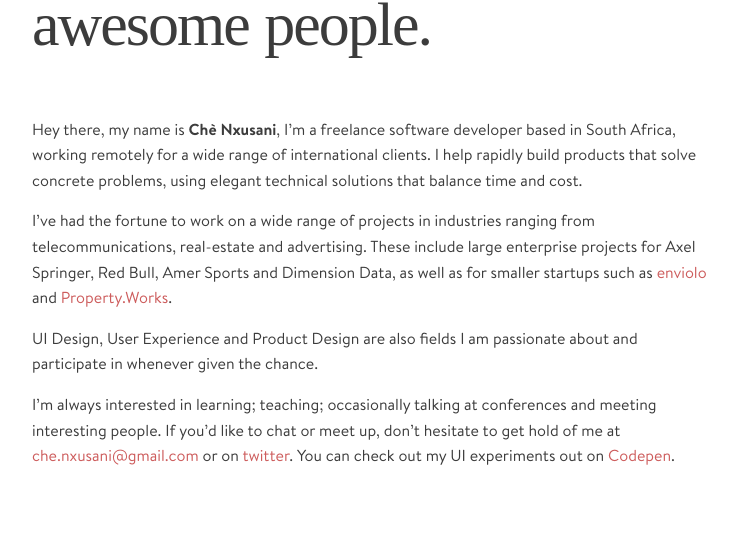
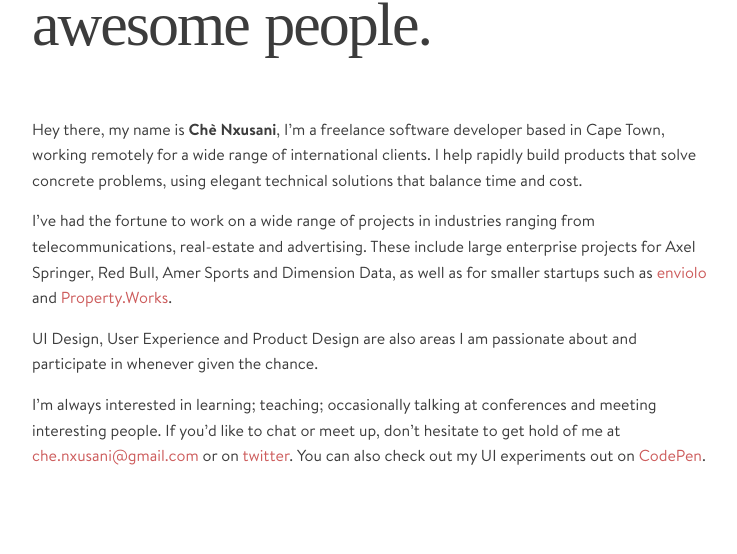
Before and after one commit to codedependant/codedependant.github.io, a Jekyll site: the page built from index.html, in a window 1280 px wide. Shown: the part 187-741 px from the top of the page, without its empty margins (268-1005 px from the left). Built offline with Jekyll 4.4.1, drawn with Linux system fonts in a browser that asks for light colours; some web fonts are replaced.

Commit message:
updated site

```diff
--- a/index.html
+++ b/index.html
@@ -13,14 +13,14 @@ permalink: /
 
   <div>
 
-  <p>Hey there, my name is <b>Chè Nxusani</b>, I’m a freelance software developer based in South Africa, working remotely for a wide range of international clients. I help rapidly build products that solve concrete problems, using elegant technical solutions that balance time and cost.</p>
+  <p>Hey there, my name is <b>Chè Nxusani</b>, I’m a freelance software developer based in Cape Town, working remotely for a wide range of international clients. I help rapidly build products that solve concrete problems, using elegant technical solutions that balance time and cost.</p>
 
   <p>I’ve had the fortune to work on a wide range of projects in industries ranging from telecommunications, real-estate and advertising. These include large enterprise projects for Axel Springer, Red Bull, Amer Sports and Dimension Data, as well as for smaller startups such as <a href="http://enviolo.com">enviolo</a> and <a href="http://property.works">Property.Works</a>.</p>
 
-  <p>UI Design, User Experience and Product Design are also fields I am passionate about and participate in whenever given the chance. </p>
+  <p>UI Design, User Experience and Product Design are also areas I am passionate about and participate in whenever given the chance. </p>
 
   <p>I’m always interested in learning; teaching; occasionally talking at conferences and meeting interesting people. If you’d like to chat or meet up, don’t hesitate
-    to get hold of me at <a href="mailto:che.nxusani@gmail.com">che.nxusani@gmail.com</a> or on <a href="https://twitter.com/code_dependant">twitter</a>. You can check out my UI experiments out on <a href="https://codepen.io/code_dependant">Codepen</a>.</p>
+    to get hold of me at <a href="mailto:che.nxusani@gmail.com">che.nxusani@gmail.com</a> or on <a href="https://twitter.com/code_dependant">twitter</a>. You can also check out my UI experiments out on <a href="https://codepen.io/code_dependant">CodePen</a>.</p>
 
   </div>
 
```
